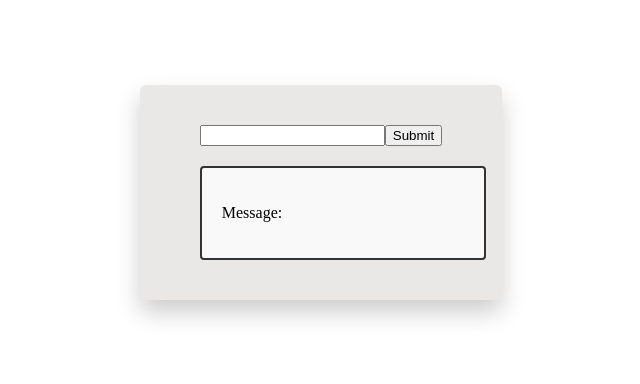
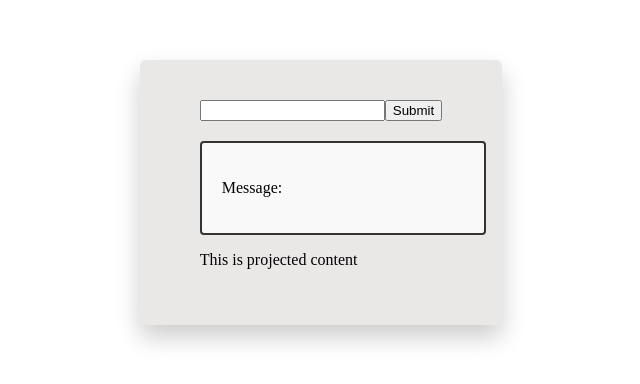
Before and after one commit to Manasa-Kura/Angular-Lifecycle-Hooks, an Angular app: page / in a window 1280 px wide. Shown: the part 216-600 px from the top of the page, without its empty margins (319-959 px from the left). Built offline with nearby package versions, Linux system fonts and the light colour scheme.

Commit message:
Implemented ngAfterContentInit lifecycle hook

```diff
--- a/src/app/app.html
+++ b/src/app/app.html
@@ -2,6 +2,8 @@
   <div>
     <input type="text" #inputEl>
     <button (click)="onBtnClicked(inputEl)">Submit</button>
-    <app-demo [message]="inputVal"></app-demo>
+    <app-demo [message]="inputVal">
+      <p #temp>This is projected content</p>
+    </app-demo>
   </div>
 </div>
--- a/src/app/demo/demo.html
+++ b/src/app/demo/demo.html
@@ -1,3 +1,4 @@
 <div class="demo">
     <p #temp>Message:{{message}}</p>
 </div>
+<ng-content></ng-content>
--- a/src/app/demo/demo.ts
+++ b/src/app/demo/demo.ts
@@ -1,4 +1,4 @@
-import { Component,Input,OnChanges,SimpleChange, SimpleChanges,OnInit, viewChild, ElementRef, ViewChild , DoCheck} from '@angular/core';
+import { Component,Input,OnChanges,SimpleChange, SimpleChanges,OnInit, ViewChild, ElementRef , DoCheck,AfterContentInit, ContentChild} from '@angular/core';
 import { CommonModule } from '@angular/common';
 @Component({
   selector: 'app-demo',
@@ -7,10 +7,11 @@ import { CommonModule } from '@angular/common';
   templateUrl: './demo.html',
   styleUrls: ['./demo.css']
 })
-export class Demo implements OnChanges,OnInit,DoCheck{
+export class Demo implements OnChanges,OnInit,DoCheck,AfterContentInit{
   title:string='Demo Component';
   @Input() message!:string;
   @ViewChild('temp') tempPara!:ElementRef;
+  @ContentChild('temp') paraContent!:ElementRef;
   show=true;
   constructor()
   {
@@ -31,5 +32,11 @@ export class Demo implements OnChanges,OnInit,DoCheck{
   ngDoCheck()
   {
     console.log('ngDoCheck Hook called');
+    console.log('In ngDoCheck',this.paraContent);
+  }
+  ngAfterContentInit()
+  {
+    console.log('ngAfterContentInit Hook called');
+    console.log('In ngAfterContentInit',this.paraContent.nativeElement);
   }
 }
```
